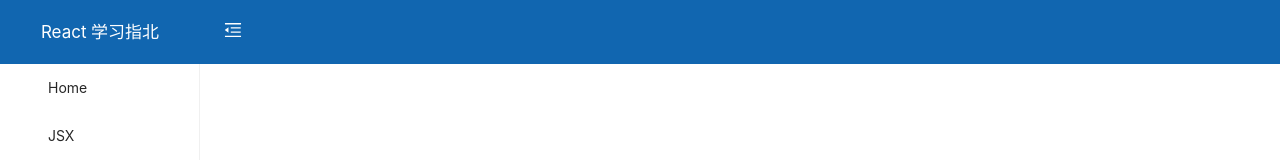
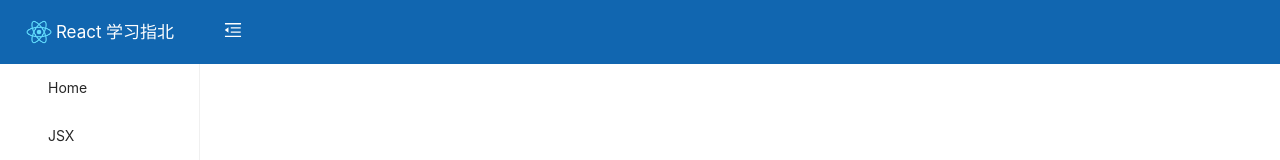
Before and after one commit to StevieTaylor/react-studying, a React (Create React App) app: page / in a window 1280 px wide. Shown: the top 160 px of the page. Built offline with nearby package versions, Linux system fonts and the light colour scheme.

Commit message:
[feat] 新增logo

```diff
--- a/src/layout/index.less
+++ b/src/layout/index.less
@@ -22,6 +22,10 @@
 		cursor: pointer;
 		a {
 			color: inherit;
+		}
+
+		.sider-logo-img {
+			margin-right: 4px;
 		}
 	}
 }
--- a/src/layout/index.tsx
+++ b/src/layout/index.tsx
@@ -2,10 +2,11 @@
  * @Author: Stevie
  * @Date: 2021-03-17 22:29:37
  * @LastEditors: Stevie
- * @LastEditTime: 2021-08-19 15:29:56
+ * @LastEditTime: 2021-08-19 16:34:22
  * @Description: file content
  */
 import './index.less'
+import logo from '../logo.png';
 import Menus from './Menu'
 import React, { Component } from 'react'
 import { Layout } from 'antd'
@@ -42,7 +43,8 @@ class PageLayout extends Component<any, any> {
       <Layout>
         <Sider className="sider" trigger={null} collapsible collapsed={this.state.collapsed} theme="light">
           <div className="sider-logo">
-            <Link to="/home">{this.title}</Link>
+            <img src={logo} alt="logo" width="26" className="sider-logo-img" />
+            <Link to="/home" className="sider-logo-title">{this.state.collapsed ? null : this.title}</Link>
           </div>
           <div className="sider-menus">
             <Menus />
```
Also changed, not shown: src/logo.png (added).
